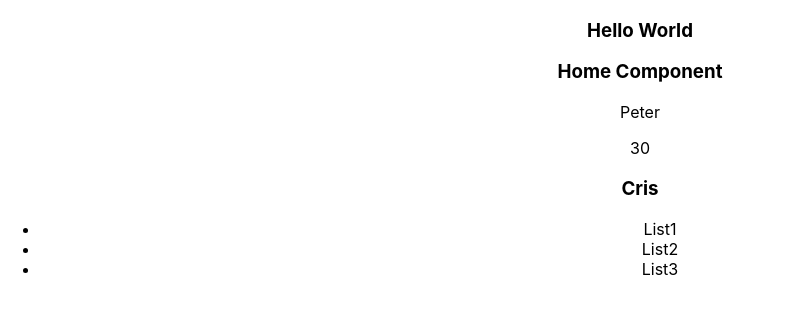
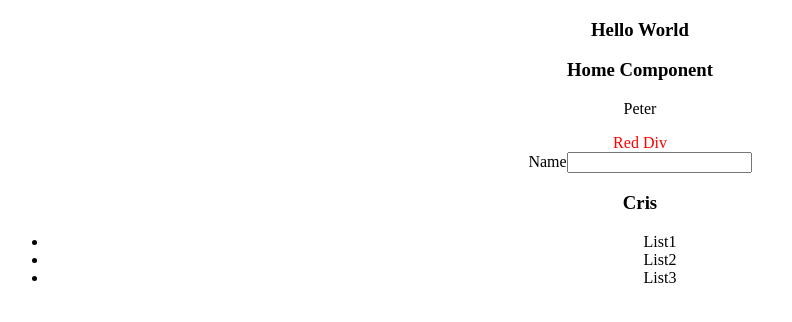
Before and after one commit to 540792740/React-Project, a React (Create React App) app in the folder src/React/react-demo01/: page / in a window 1280 px wide. Shown: the top 322 px of the page, without its empty margins (0-792 px from the left). Built offline with nearby package versions, Linux system fonts and the light colour scheme.

Commit message:
May 14 react 123

```diff
--- /dev/null
+++ b/src/React/react-demo01/src/asserts/css/index.css
@@ -0,0 +1,3 @@
+.red{
+  color:red;
+}
--- a/src/React/react-demo01/src/component/Home.js
+++ b/src/React/react-demo01/src/component/Home.js
@@ -1,5 +1,5 @@
 import React, {Component} from 'react';
-
+import '../asserts/css/index.css'
 class Home extends Component {
     constructor(props) {
         super(props);
@@ -15,7 +15,9 @@ class Home extends Component {
             <div>
                 <h3>{this.state.msg}</h3>
                 <p title={this.state.title}>{this.state.name}</p>
-                <p>{this.state.age}</p>
+                <div className="red">Red Div</div>
+                <label htmlFor="name">Name</label>
+                <input id='name' type="text"/>
             </div>
         );
     }
--- a/src/React/react-demo01/src/index.css
+++ b/src/React/react-demo01/src/index.css
@@ -1,13 +1,3 @@
-body {
-  margin: 0;
-  font-family: -apple-system, BlinkMacSystemFont, 'Segoe UI', 'Roboto', 'Oxygen',
-    'Ubuntu', 'Cantarell', 'Fira Sans', 'Droid Sans', 'Helvetica Neue',
-    sans-serif;
-  -webkit-font-smoothing: antialiased;
-  -moz-osx-font-smoothing: grayscale;
+.red{
+  color:'red';
 }
-
-code {
-  font-family: source-code-pro, Menlo, Monaco, Consolas, 'Courier New',
-    monospace;
-}
```
